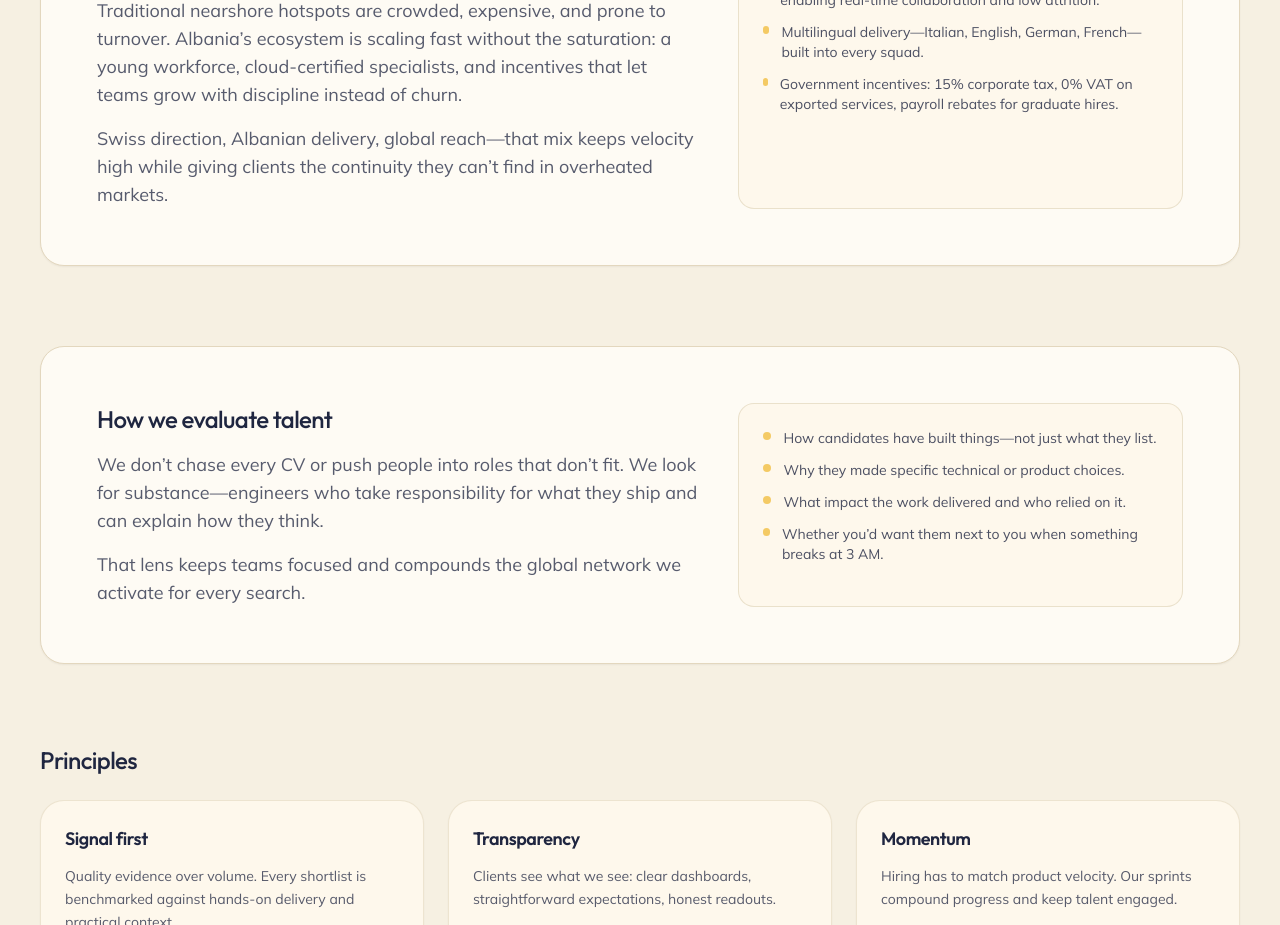
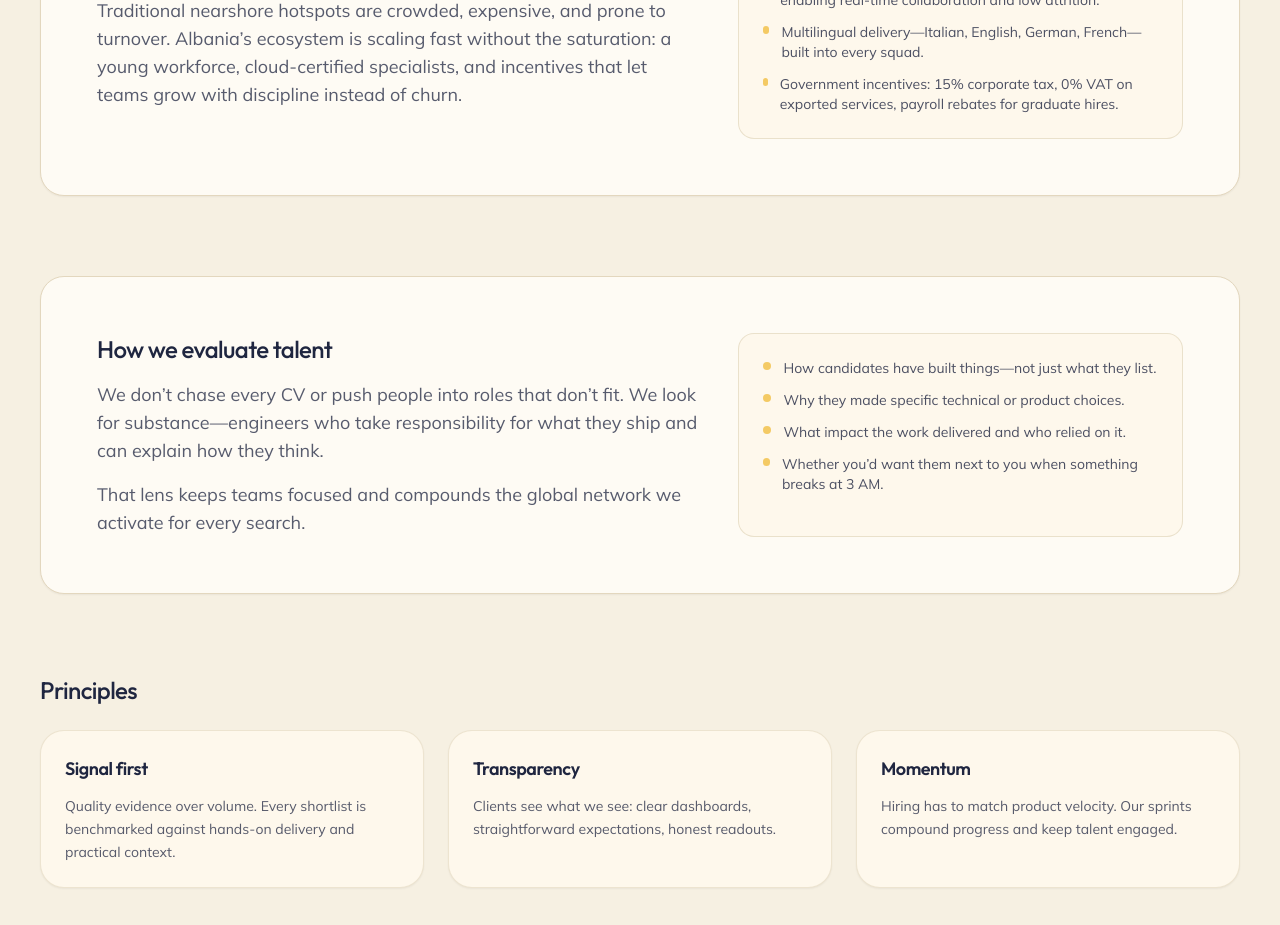
Before and after one commit to David-tech-creator/haystack, a Next.js app: page /about in a window 1280 px wide. Shown: the part 1080-2005 px from the top of the page. Built offline with nearby package versions, Linux system fonts and the light colour scheme.

Commit message:
copy: tighten nearshore messaging

```diff
--- a/src/app/about/page.tsx
+++ b/src/app/about/page.tsx
@@ -90,10 +90,6 @@ export default function AboutPage() {
               fast without the saturation: a young workforce, cloud-certified specialists, and incentives that let teams
               grow with discipline instead of churn.
             </p>
-            <p>
-              Swiss direction, Albanian delivery, global reach—that mix keeps velocity high while giving clients the
-              continuity they can’t find in overheated markets.
-            </p>
           </div>
           <ul className="space-y-3 rounded-2xl border border-[#e3d7be]/70 bg-[#fef8ec] p-6 text-sm text-[#1f2640]/80">
             {[
```
